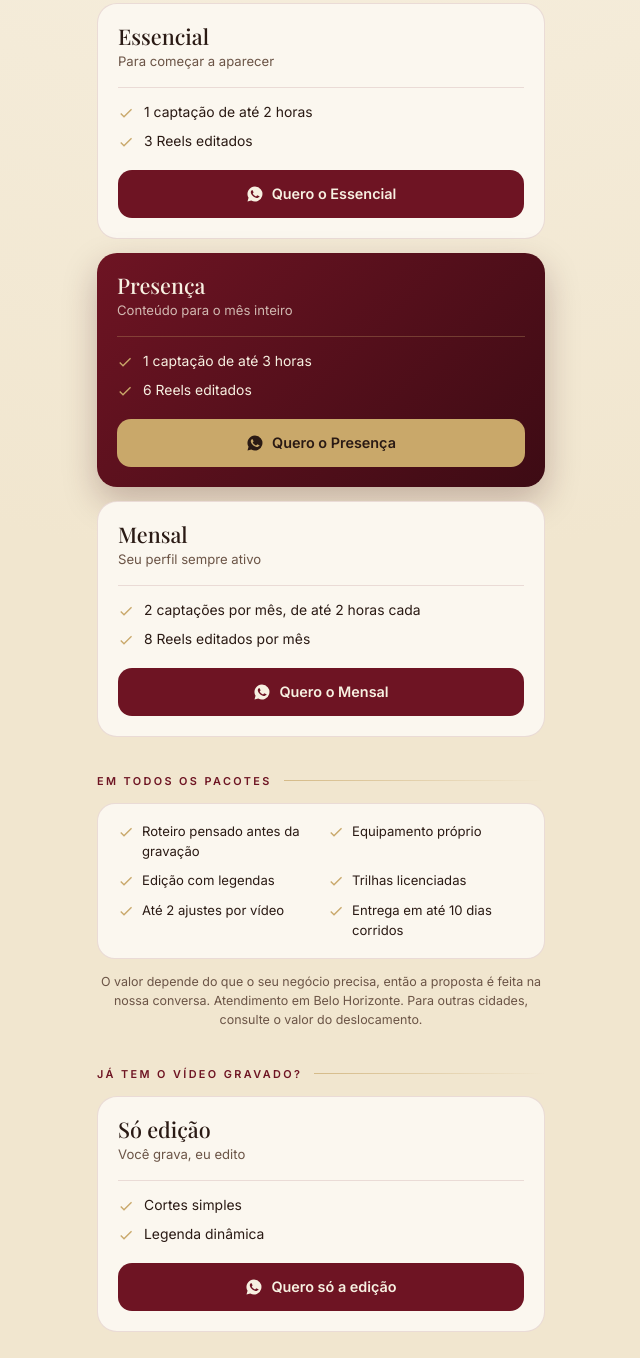
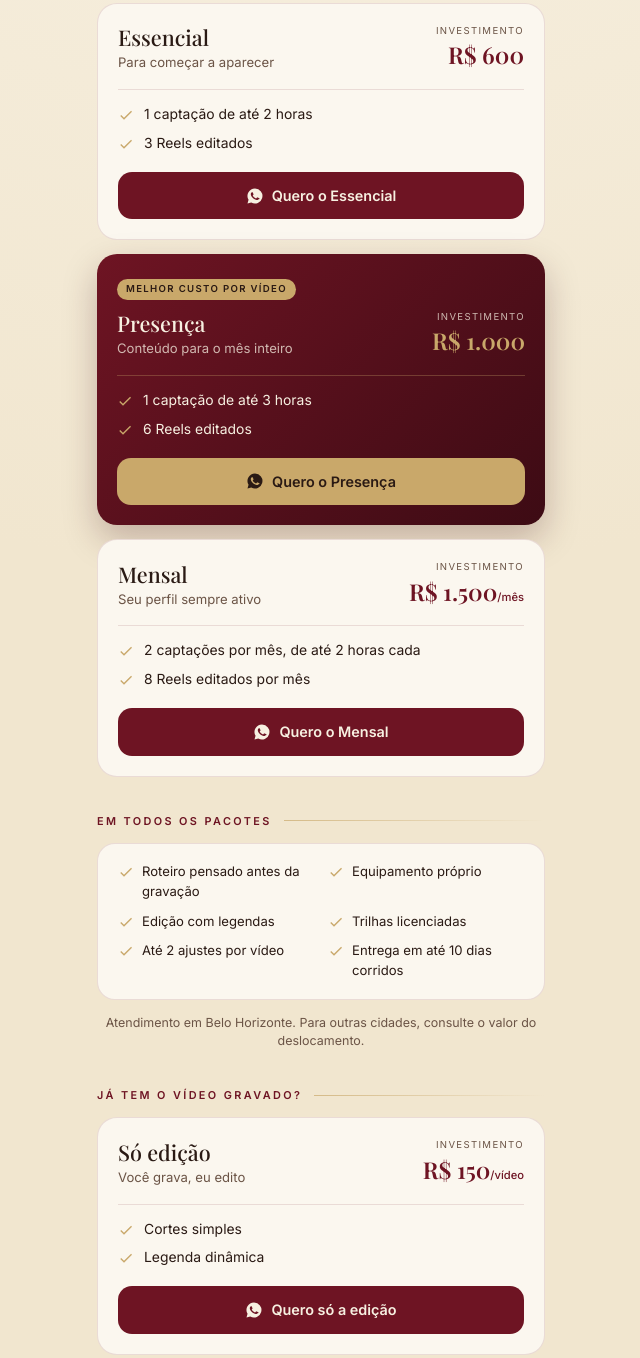
Before and after one commit to DEBORADOMINIQUE/links, a plain HTML site: page videomaker/index.html in a window 1280 px wide. Shown: the part 1139-2497 px from the top of the page, without its empty margins (319-959 px from the left). Drawn offline with nearby package versions, Linux system fonts and the light colour scheme; a web font is replaced by a local one.

Commit message:
Página de videomaker volta a mostrar os valores
O restante do bio link continua sem preços.

Co-Authored-By: Claude Opus 5.5 <noreply@anthropic.com>

```diff
--- a/videomaker/index.html
+++ b/videomaker/index.html
@@ -100,6 +100,10 @@
   .cabeca { display: flex; justify-content: space-between; align-items: flex-end; gap: 12px; }
   .pacote h3 { font-family: 'Playfair Display', serif; font-weight: 500; font-size: 1.35rem; line-height: 1.2; }
   .pacote .resumo { display: block; margin-top: 2px; font-size: .82rem; color: var(--texto-suave); }
+  .preco { text-align: right; white-space: nowrap; }
+  .preco small { display: block; font-size: .6rem; letter-spacing: .14em; text-transform: uppercase; color: var(--texto-suave); }
+  .preco b { font-family: 'Playfair Display', serif; font-weight: 600; font-size: 1.45rem; color: var(--vinho); }
+  .preco b i { font-style: normal; font-family: 'Inter', sans-serif; font-size: .7rem; font-weight: 500; }
   .itens { list-style: none; margin-top: 16px; padding-top: 14px; border-top: 1px solid var(--borda); display: grid; gap: 8px; }
   .itens li { display: flex; gap: 10px; align-items: flex-start; font-size: .87rem; }
   .itens svg { width: 16px; height: 16px; margin-top: 3px; color: var(--dourado); }
@@ -109,7 +113,8 @@
   }
   .quero:hover { background: var(--vinho-escuro); }
   .quero svg { width: 18px; height: 18px; }
-  .pacote.destaque .resumo { color: rgba(247, 240, 225, .75); }
+  .pacote.destaque .resumo, .pacote.destaque .preco small { color: rgba(247, 240, 225, .75); }
+  .pacote.destaque .preco b { color: var(--dourado); }
   .pacote.destaque .itens { border-top-color: rgba(201, 168, 106, .3); }
   .pacote.destaque .quero { background: var(--dourado); color: var(--marrom); }
   .pacote.destaque .quero:hover { background: var(--creme); }
@@ -232,35 +237,35 @@ const VIDEOMAKER = {
     { titulo: 'Entrega', texto: 'Reels editados e prontos' }
   ],
 
-  // destaque: true = cartão vinho | etiqueta é opcional
+  // destaque: true = cartão vinho | etiqueta é opcional | mensal: true mostra "/mês" no preço
   pacotes: [
     {
-      nome: 'Essencial', resumo: 'Para começar a aparecer',
+      nome: 'Essencial', resumo: 'Para começar a aparecer', preco: 'R$ 600',
       itens: ['1 captação de até 2 horas', '3 Reels editados'],
-      mensagem: 'Olá, Débora! Vi seus pacotes de videomaker e quero um orçamento do pacote Essencial.'
+      mensagem: 'Olá, Débora! Vi seus pacotes de videomaker e quero o pacote Essencial.'
     },
     {
-      nome: 'Presença', resumo: 'Conteúdo para o mês inteiro', destaque: true,
+      nome: 'Presença', resumo: 'Conteúdo para o mês inteiro', preco: 'R$ 1.000', etiqueta: 'Melhor custo por vídeo', destaque: true,
       itens: ['1 captação de até 3 horas', '6 Reels editados'],
-      mensagem: 'Olá, Débora! Vi seus pacotes de videomaker e quero um orçamento do pacote Presença.'
+      mensagem: 'Olá, Débora! Vi seus pacotes de videomaker e quero o pacote Presença.'
     },
     {
-      nome: 'Mensal', resumo: 'Seu perfil sempre ativo',
+      nome: 'Mensal', resumo: 'Seu perfil sempre ativo', preco: 'R$ 1.500', mensal: true,
       itens: ['2 captações por mês, de até 2 horas cada', '8 Reels editados por mês'],
-      mensagem: 'Olá, Débora! Vi seus pacotes de videomaker e quero um orçamento do pacote Mensal.'
+      mensagem: 'Olá, Débora! Vi seus pacotes de videomaker e quero saber mais sobre o pacote Mensal.'
     }
   ],
 
   // EDITE AQUI: para quem já tem o vídeo gravado e só precisa da edição
   soEdicao: {
-    nome: 'Só edição', resumo: 'Você grava, eu edito',
+    nome: 'Só edição', resumo: 'Você grava, eu edito', preco: 'R$ 150', unidade: 'vídeo',
     itens: ['Cortes simples', 'Legenda dinâmica'],
     botao: 'Quero só a edição',
     mensagem: 'Olá, Débora! Já tenho o vídeo gravado e quero orçamento de edição.'
   },
 
   incluso: ['Roteiro pensado antes da gravação', 'Equipamento próprio', 'Edição com legendas', 'Trilhas licenciadas', 'Até 2 ajustes por vídeo', 'Entrega em até 10 dias corridos'],
-  observacao: 'O valor depende do que o seu negócio precisa, então a proposta é feita na nossa conversa. Atendimento em Belo Horizonte. Para outras cidades, consulte o valor do deslocamento.',
+  observacao: 'Atendimento em Belo Horizonte. Para outras cidades, consulte o valor do deslocamento.',
   mensagemPersonalizado: 'Olá, Débora! Vi seus pacotes de videomaker e quero uma proposta personalizada.'
 };
 // ============================================================
@@ -287,6 +292,7 @@ const cartaoPacote = (p) => `
     ${p.etiqueta ? `<span class="etiqueta">${p.etiqueta}</span>` : ''}
     <div class="cabeca">
       <div><h3>${p.nome}</h3><span class="resumo">${p.resumo}</span></div>
+      <div class="preco"><small>Investimento</small><b>${p.preco}${p.mensal ? '<i>/mês</i>' : ''}${p.unidade ? `<i>/${p.unidade}</i>` : ''}</b></div>
     </div>
     <ul class="itens">${p.itens.map((i) => `<li>${ICONE_CHECK}${i}</li>`).join('')}</ul>
     <a class="quero" href="${whats(p.mensagem)}" target="_blank" rel="noopener" data-goatcounter-click="videomaker-${p.nome}">${ICONE_WHATS} ${p.botao || `Quero o ${p.nome}`}</a>
```
